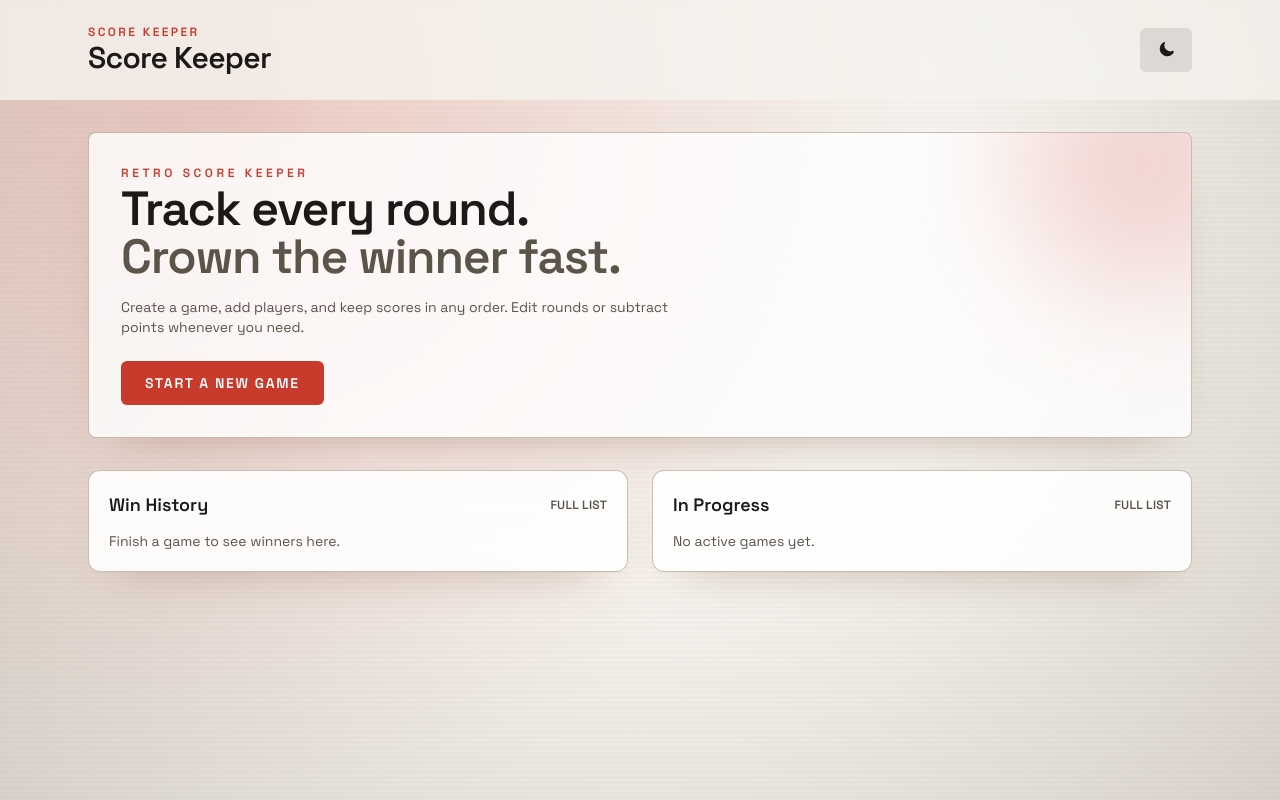
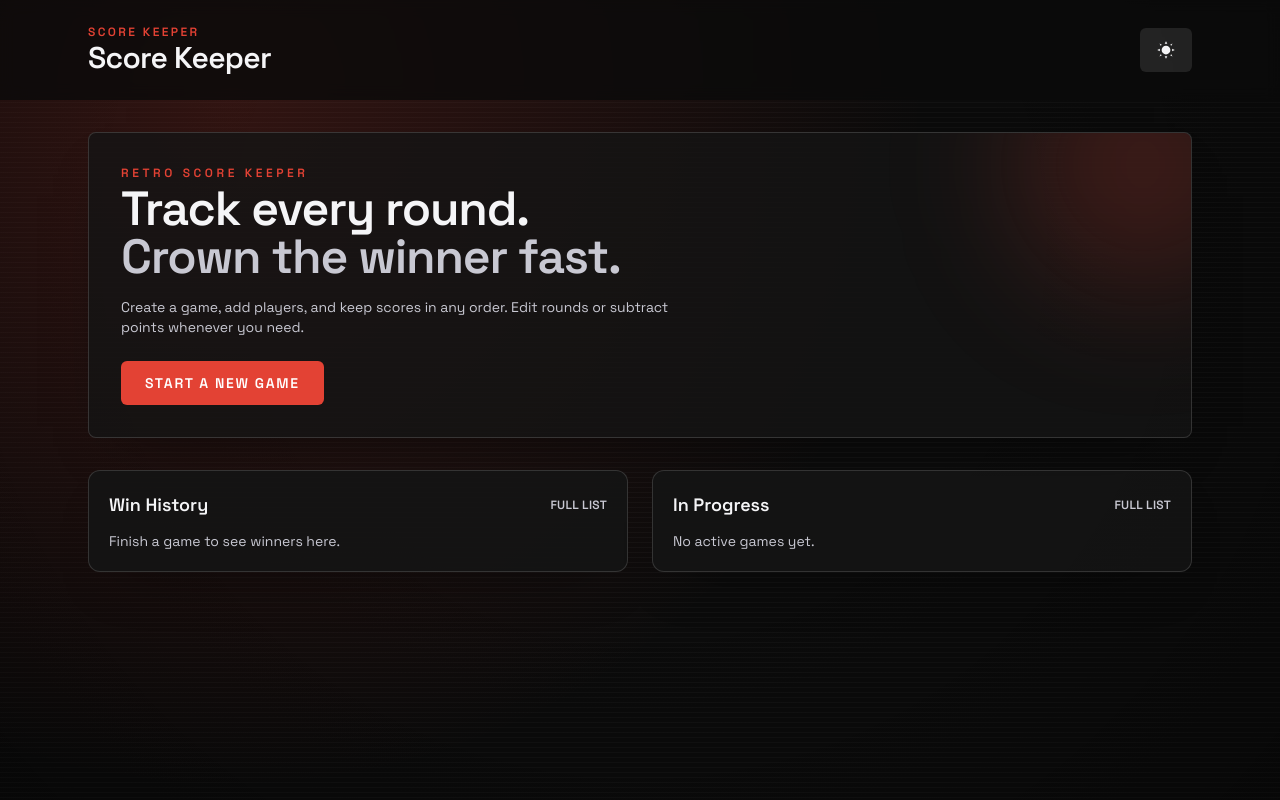
Before and after one commit to dentonflake/score-keeper, a Next.js app: page / in a window 1280 px wide. Built offline with nearby package versions, Linux system fonts and the light colour scheme.

Commit message:
Made default mode dark regardless of system preference

```diff
--- a/src/components/theme-toggle.tsx
+++ b/src/components/theme-toggle.tsx
@@ -10,22 +10,18 @@ const setDocumentTheme = (theme: Theme) => {
   document.documentElement.dataset.theme = theme;
 };
 
-const getPreferredTheme = (): Theme => {
-  if (typeof window === "undefined") return "dark";
-  if (window.matchMedia?.("(prefers-color-scheme: light)").matches) {
-    return "light";
-  }
-  return "dark";
-};
-
 export default function ThemeToggle() {
   const [theme, setTheme] = useState<Theme>("dark");
 
   useEffect(() => {
+    if (typeof window === "undefined") return;
     const stored = localStorage.getItem(STORAGE_KEY) as Theme | null;
-    const nextTheme = stored === "light" || stored === "dark" ? stored : getPreferredTheme();
+    const nextTheme = stored === "light" || stored === "dark" ? stored : "dark";
     setTheme(nextTheme);
     setDocumentTheme(nextTheme);
+    if (stored !== "light" && stored !== "dark") {
+      localStorage.setItem(STORAGE_KEY, nextTheme);
+    }
   }, []);
 
   const toggleTheme = () => {
```
